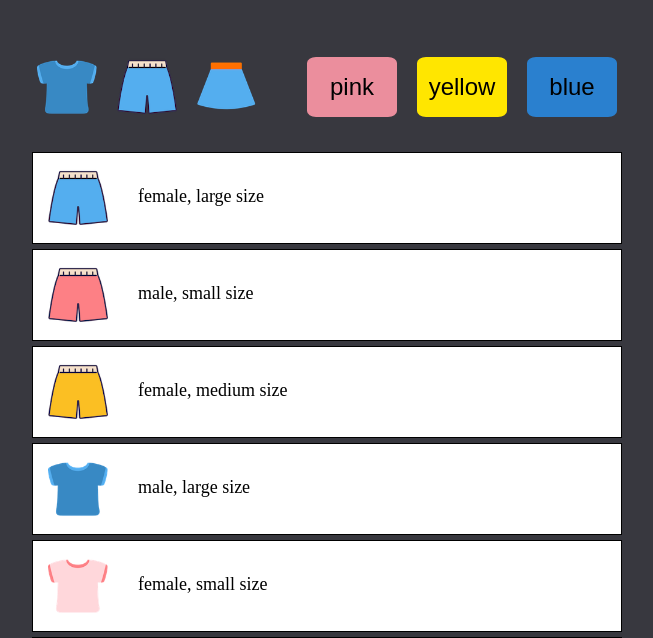
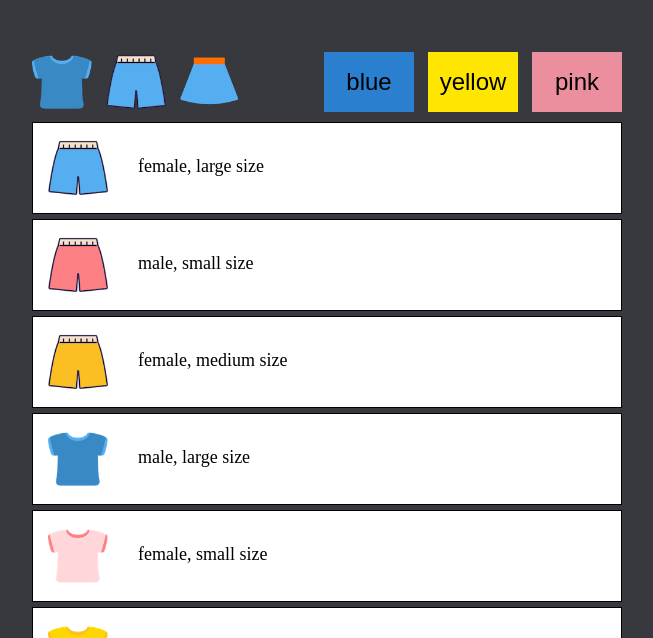
Before and after one commit to jello0097/mini-clothes-shop, a plain HTML site: page index.html in a window 1280 px wide. Shown: the part 153-791 px from the top of the page, without its empty margins (313-966 px from the left). Drawn offline with Linux system fonts and the light colour scheme.

Commit message:
flex 연습

```diff
--- a/style.css
+++ b/style.css
@@ -1,6 +1,11 @@
+body{
+    background-color: rgb(56, 56, 63);
+}
+header, nav, main{
+    width: 600px;
+    margin: 0 auto;
+}
 #items{
-    margin-top: 150px;
-    width: inherit;
     height: 700px;
     overflow: auto;
 }
@@ -24,21 +29,16 @@
     display: block;
     margin: 50px auto;
 }
-body{
-    width: 600px;
-    margin: 0 auto;
-    background-color: rgb(56, 56, 63);
+#filters{
+    display: flex;
+    justify-content: space-between;
 }
-#byType, #byColor{
-    display: inline;
-}
-nav button{
+#filters button{
     border: none;
     cursor: pointer;
-    margin: 10px;
+    margin: 5px;
 }
 #byType > button{
-    float: left;
     width: 60px;
     height: 60px;
     background-size: contain;
@@ -46,11 +46,9 @@ nav button{
     background-color: rgb(56, 56, 63);
 }
 #byColor > button{
-    float: right;
     width: 90px;
     height: 60px;
     font-size: x-large;
-    border-radius: 10%;
 }
 button:hover{
     transform: scale(1.20) perspective(1px);
```
